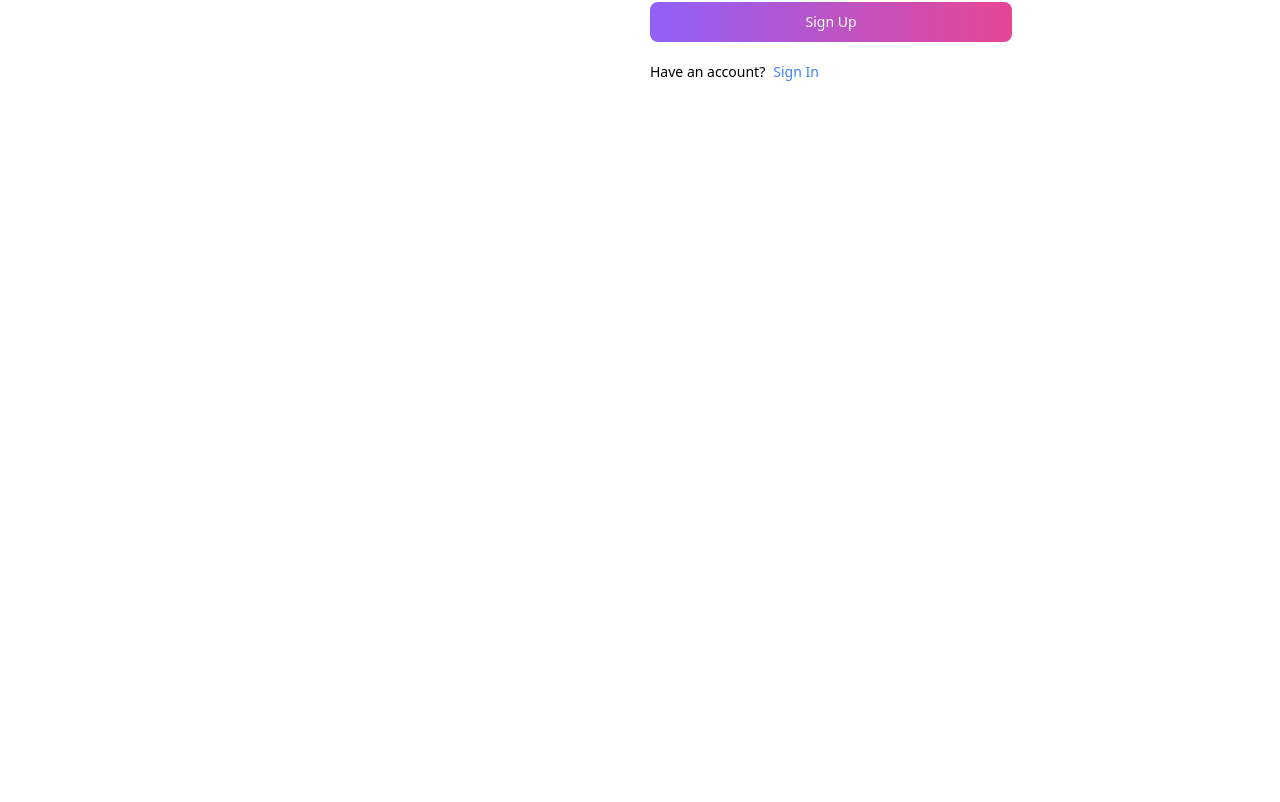
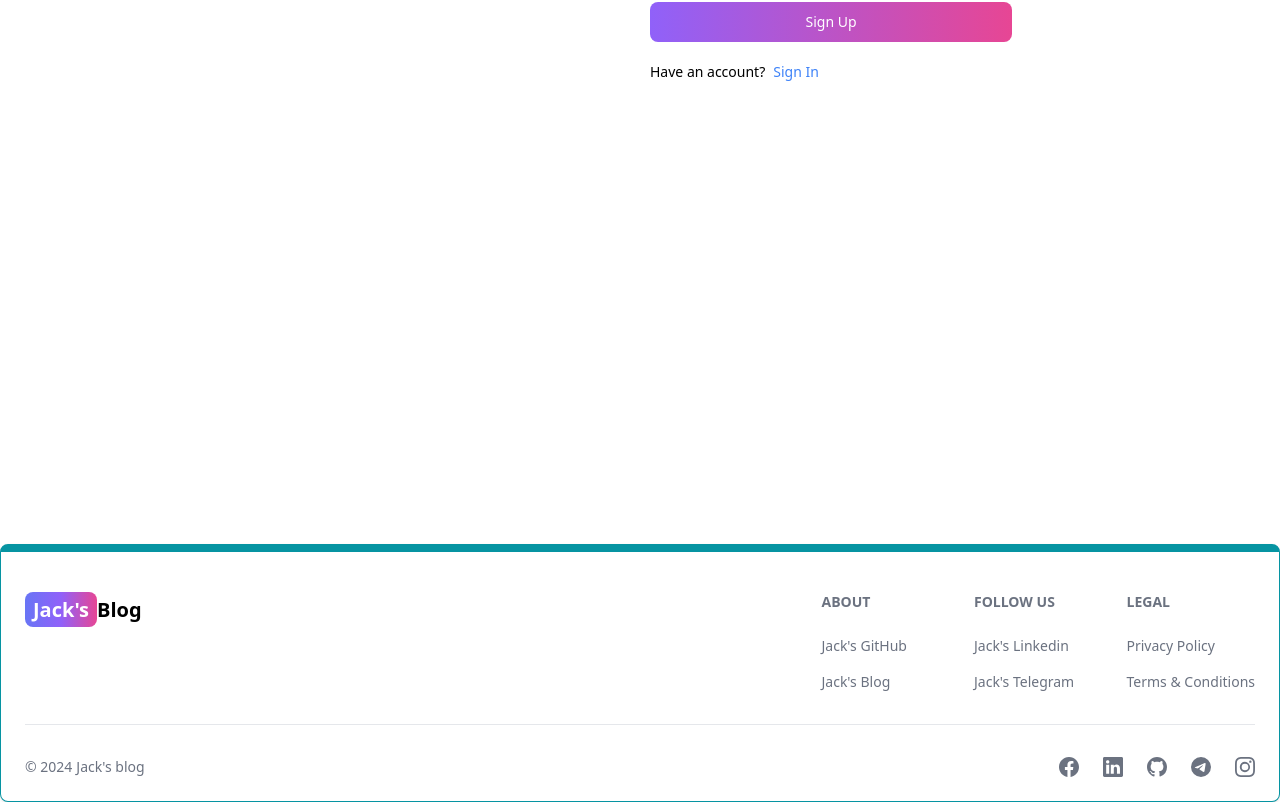
Before and after one commit to HakobHakob/blog-app, a React (Vite) app in the folder client/: page /sign-up in a window 1280 px wide. Shown: the part 400-1202 px from the top of the page. Before the commit the page ends 944 px from the top, so only its background shows below. Built offline with nearby package versions, Linux system fonts and the light colour scheme.

Commit message:
create the footer component

```diff
--- a/client/src/App.jsx
+++ b/client/src/App.jsx
@@ -6,6 +6,7 @@
 import SignUp from "./pages/SignUp"
 import Projects from "./pages/Projects"
 import { Header } from "./components/Header"
+import { FooterComponent } from "./components/Footer"
 
 const App = () => {
   return (
@@ -19,6 +20,7 @@
         <Route path="/sign-in" element={<SignIn />}></Route>
         <Route path="/sign-up" element={<SignUp />}></Route>
       </Routes>
+      <FooterComponent/>
     </BrowserRouter>
   )
 }
--- /dev/null
+++ b/client/src/components/Footer.jsx
@@ -0,0 +1,90 @@
+import { Footer } from "flowbite-react"
+import {
+  BsFacebook,
+  BsInstagram,
+  BsGithub,
+  BsTelegram,
+  BsLinkedin
+} from "react-icons/bs"
+import { Link } from "react-router-dom"
+
+export const FooterComponent = () => {
+  return (
+    <Footer container className="border border-t-8 border-teal-500">
+      <div className="w-full max-w-7xl mx-auto">
+        <div className="grid w-full justify-between sm:flex md:grid-cols-1">
+          <div className="mt-5">
+            <Link
+              to="/"
+              className="self-center whitespace-nowrap text-lg sm:text-xl font-semibold dark:text-white"
+            >
+              <span className="px-2 py-1 bg-gradient-to-r from-indigo-500 via-purple-500 to-pink-500 rounded-lg text-white">
+                Jack&apos;s
+              </span>
+              Blog
+            </Link>
+          </div>
+
+          <div className="grid grid-cols-2 gap-8 mt-4 sm:grid-cols-3 sm:gap-6">
+            <div>
+              <Footer.Title title="About" />
+              <Footer.LinkGroup col>
+                <Footer.Link
+                  href="https://github.com/HakobHakob"
+                  target="_blank"
+                  rel="nooper noreferrer"
+                >
+                  Jack&apos;s GitHub
+                </Footer.Link>
+                <Footer.Link
+                  href="/about"
+                  target="_blank"
+                  rel="nooper noreferrer"
+                >
+                  Jack&apos;s Blog
+                </Footer.Link>
+              </Footer.LinkGroup>
+            </div>
+
+            <div>
+              <Footer.Title title="Follow us" />
+              <Footer.LinkGroup col>
+                <Footer.Link
+                  href="https://www.linkedin.com/in/hakob-beglaryan-99396410a/"
+                  target="_blank"
+                  rel="nooper noreferrer"
+                >
+                  Jack&apos;s Linkedin
+                </Footer.Link>
+                <Footer.Link href="#">Jack&apos;s Telegram</Footer.Link>
+              </Footer.LinkGroup>
+            </div>
+
+            <div>
+              <Footer.Title title="Legal" />
+              <Footer.LinkGroup col>
+                <Footer.Link href="#">Privacy Policy</Footer.Link>
+                <Footer.Link href="#">Terms &amp; Conditions</Footer.Link>
+              </Footer.LinkGroup>
+            </div>
+          </div>
+        </div>
+        <Footer.Divider />
+        <div className='w-full sm:flex sm:items-center sm:justify-between'>
+          <Footer.Copyright
+            href="#"
+            by="Jack's blog"
+            year={new Date().getFullYear()}
+          />
+          <div className="flex gap-6 sm:mt-0 mt-4 sm:justify-center">
+            <Footer.Icon href="#" icon={BsFacebook} />
+            <Footer.Icon href="https://www.linkedin.com/in/hakob-beglaryan-99396410a/" icon={BsLinkedin} />
+            <Footer.Icon href="https://github.com/HakobHakob" icon={BsGithub} />
+            <Footer.Icon href="#" icon={BsTelegram} />
+            <Footer.Icon href="#" icon={BsInstagram} />
+          </div>
+        </div>
+      </div>
+    </Footer>
+  )
+}
```
